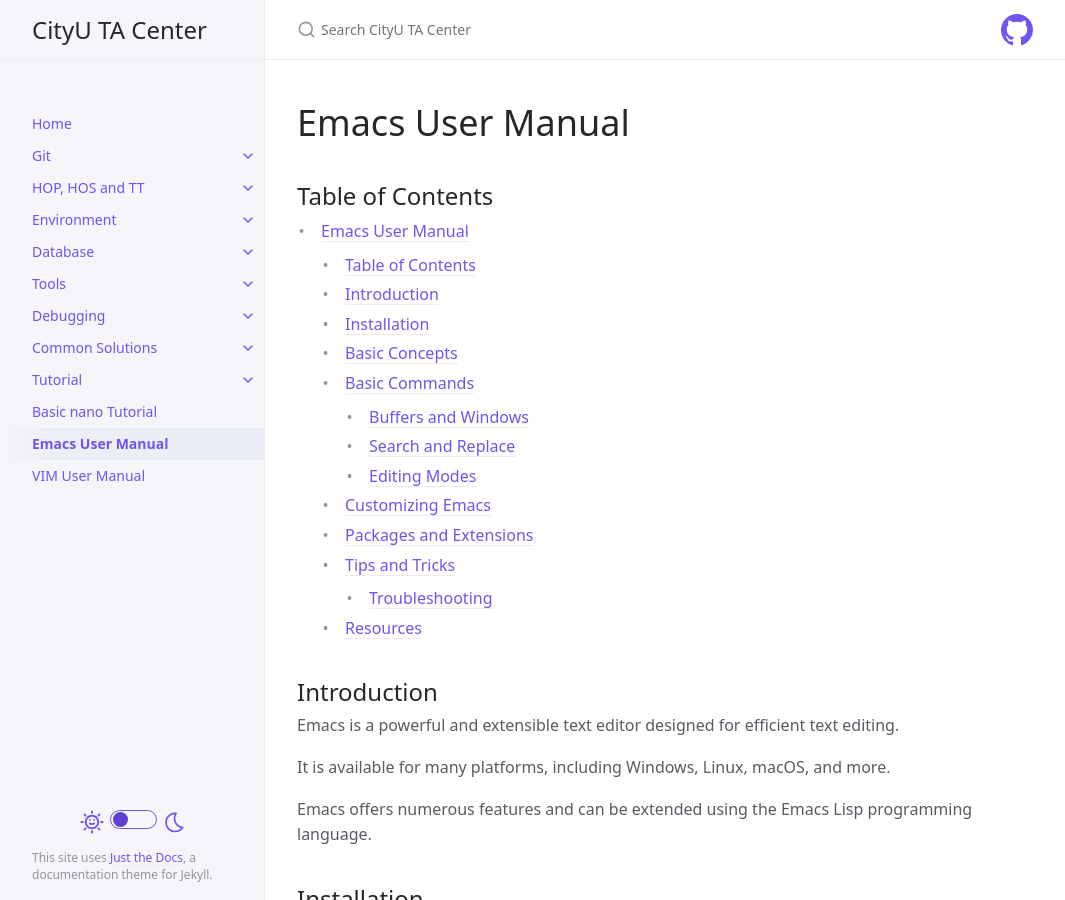
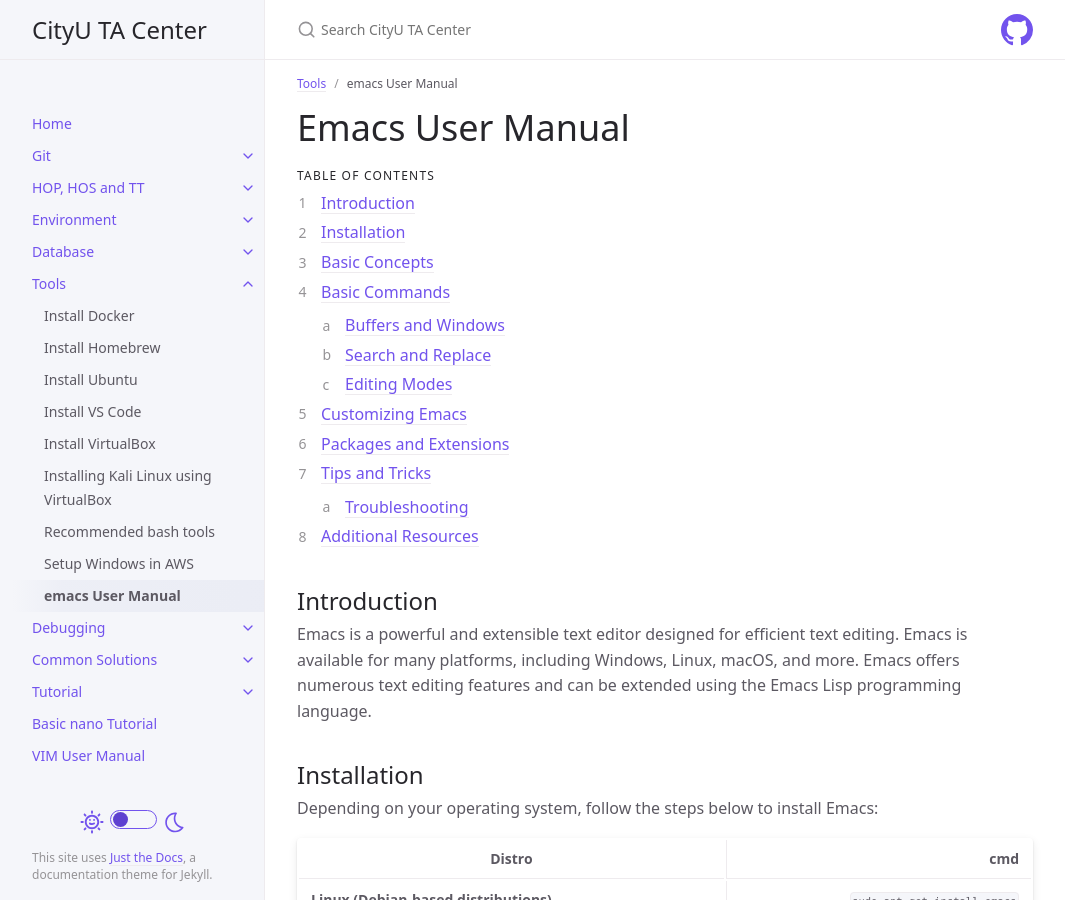
Before and after one commit to thomasthaddeus/cityuseattle.github.io, a Jekyll site: the page built from docs/tools/emacs.md, in a window 1280 px wide and 900 px high. Shown: the whole window, without its empty margins (107-1172 px from the left). Built offline with Jekyll 4.4.1, drawn with Linux system fonts in a browser that asks for light colours; our own code applies the rules of GitHub Pages for plain Markdown files; part of the change alters nothing that is shown; some of the changed text lies outside the part shown.

Commit message:
Update emacs.md

```diff
--- a/docs/tools/emacs.md
+++ b/docs/tools/emacs.md
@@ -1,29 +1,23 @@
+---
+layout: default
+title: emacs User Manual
+parent: Tools
+---
+
 # Emacs User Manual
+{: .no_toc }
 
-## Table of Contents
+## Table of contents
+{: .no_toc .text-delta }
 
-- [Emacs User Manual](#emacs-user-manual)
-  - [Table of Contents](#table-of-contents)
-  - [Introduction](#introduction)
-  - [Installation](#installation)
-  - [Basic Concepts](#basic-concepts)
-  - [Basic Commands](#basic-commands)
-    - [Buffers and Windows](#buffers-and-windows)
-    - [Search and Replace](#search-and-replace)
-    - [Editing Modes](#editing-modes)
-  - [Customizing Emacs](#customizing-emacs)
-  - [Packages and Extensions](#packages-and-extensions)
-  - [Tips and Tricks](#tips-and-tricks)
-    - [Troubleshooting](#troubleshooting)
-  - [Resources](#resources)
+ 1. TOC
+{:toc}
 
 ## Introduction
 
 Emacs is a powerful and extensible text editor designed for efficient text editing.
-
-It is available for many platforms, including Windows, Linux, macOS, and more.
-
-Emacs offers numerous features and can be extended using the Emacs Lisp programming language.
+Emacs is available for many platforms, including Windows, Linux, macOS, and more.
+Emacs offers numerous text editing features and can be extended using the Emacs Lisp programming language.
 
 ## Installation
 
@@ -34,7 +28,7 @@ Depending on your operating system, follow the steps below to install Emacs:
 |**Linux (Debian-based distributions)** |  `sudo apt-get install emacs`|
 |**Linux (Red Hat-based distributions)** |  `sudo yum install emacs`|
 |**macOS (using Homebrew)** |  `brew install emacs`|
-|**Windows** | [Download the installer] |
+|**Windows** | [Download the installer][link-6] |
 
 ## Basic Concepts
 
@@ -143,17 +137,19 @@ Learn Emacs Lisp to extend and customize Emacs
 2. Consult the Emacs documentation (`Ctrl-h` + `r`) or online resources for assistance
 3. Search for or ask questions on forums, such as Stack Overflow or Emacs Reddit community
 
-## Resources
+## Additional Resources
 
-[EMACS website] \
-[EMACS wiki] \
-[Stack Exchange] \
-[Reddit] \
-[Mastering Emacs]
+1. [EMACS website][link-1]
+2. [EMACS wiki][link-2]
+3. [Stack Exchange][link-3]
+4. [Reddit][link-4]
+5. [Mastering Emacs][link-5]
 
-[EMACS website]: <https://www.gnu.org/software/emacs/> "Official Emacs website"
-[EMACS wiki]: <https://www.emacswiki.org/> "Emacs Wiki"
-[Stack Exchange]: <https://emacs.stackexchange.com/> "Emacs Stack Exchange"
-[Reddit]: <https://www.reddit.com/r/emacs/> "Emacs Reddit community"
-[Mastering Emacs]: <https://www.masteringemacs.org/> "Mastering Emacs (book)"
-[Download the installer]: <https://www.gnu.org/software/emacs/download.html> "Download the installer for Windows"
+<!-- Hyperlinks stored here -->
+
+[link-1]: <https://www.gnu.org/software/emacs/> "Official Emacs website"
+[link-2]: <https://www.emacswiki.org/> "Emacs Wiki"
+[link-3]: <https://emacs.stackexchange.com/> "Emacs Stack Exchange"
+[link-4]: <https://www.reddit.com/r/emacs/> "Emacs Reddit community"
+[link-5]: <https://www.masteringemacs.org/> "Mastering Emacs (book)"
+[link-6]: <https://www.gnu.org/software/emacs/download.html> "Download the installer for Windows"
```
